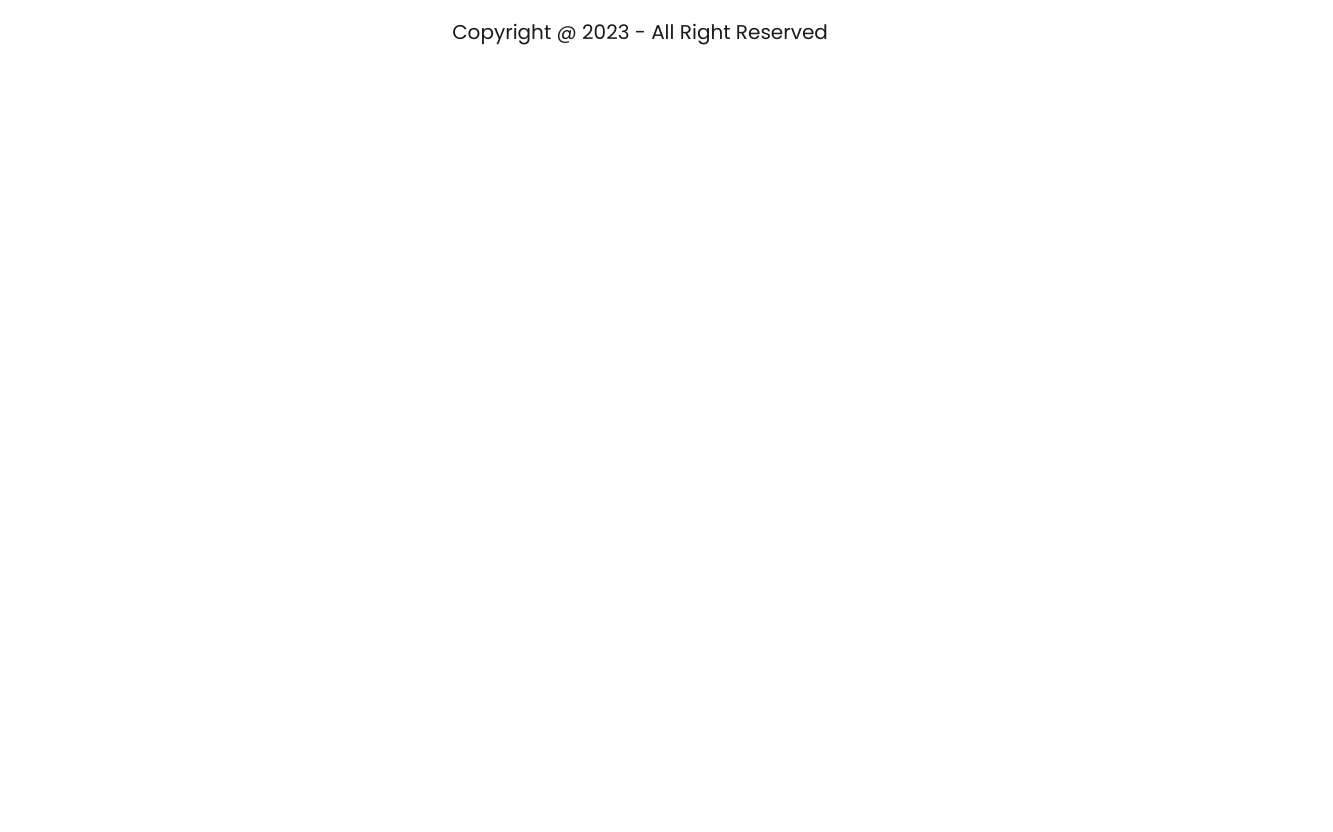
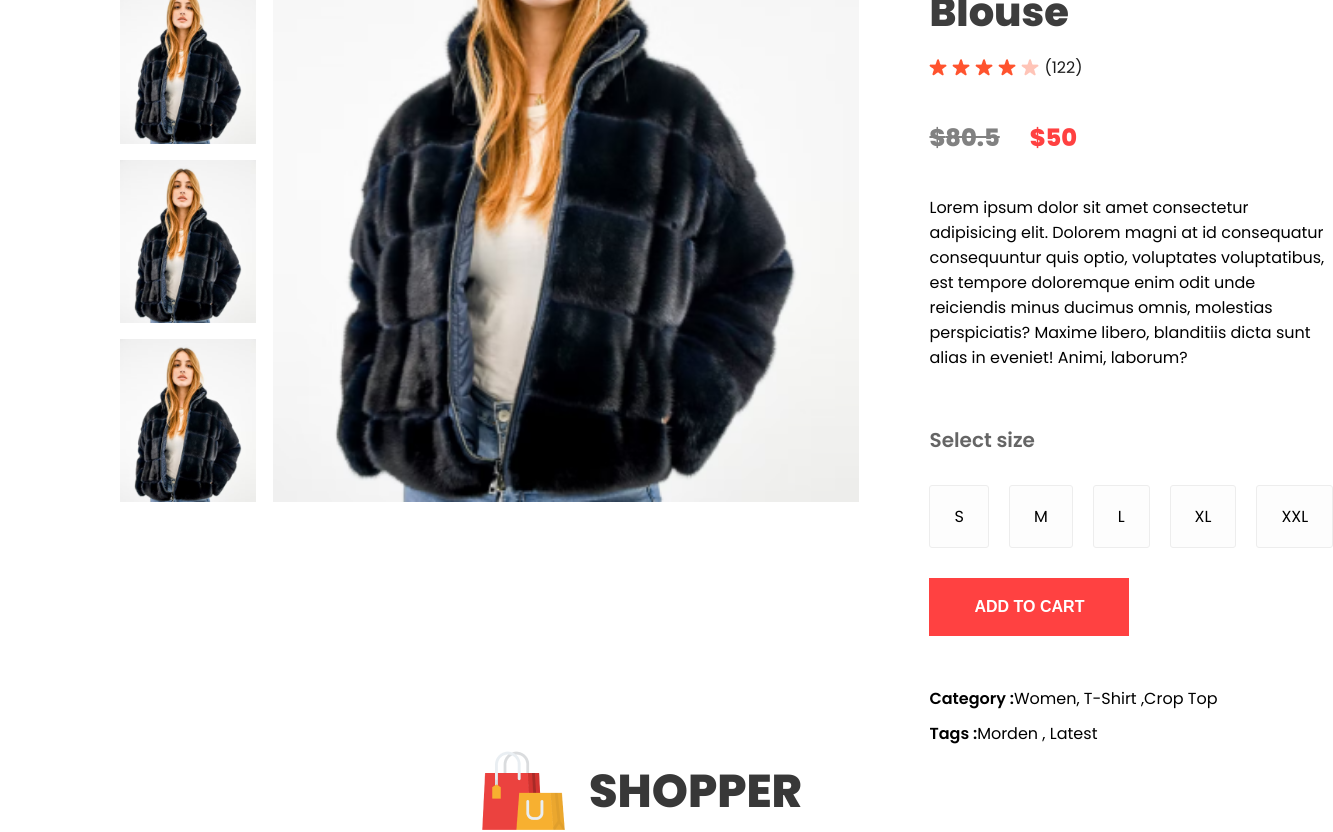
Before and after one commit to prantochandrodas/react-ecommerce-project, a React (Vite) app: page /product/1 in a window 1280 px wide. Shown: the part 440-1272 px from the top of the page, 1333 px wide, since content can reach past the window. Before the commit the page ends 800 px from the top, so only its background shows below. Built offline with nearby package versions, Linux system fonts and the light colour scheme.

Commit message:
add productDisplay

```diff
--- /dev/null
+++ b/src/Components/Breadcrum/Breadcrum.css
@@ -0,0 +1,10 @@
+.breadcrum{
+    display: flex;
+    align-items: center;
+    gap: 8px;
+    color: #5e5e5e;
+    font-size:16px;
+    font-weight: 600;
+    margin: 60px 120px;
+    text-transform: capitalize;
+}
--- /dev/null
+++ b/src/Components/Breadcrum/Breadcrum.jsx
@@ -0,0 +1,13 @@
+import React from 'react';
+import './Breadcrum.css'
+import arrow_icon from '../Assets/breadcrum_arrow.png'
+const Breadcrum = (props) => {
+    const {product}=props;
+    return (
+        <div className='breadcrum'>
+            HOME <img src={arrow_icon} alt="" /> SHOP <img src={arrow_icon} alt="" /> {product.category} <img src={arrow_icon} alt="" />{product.name}
+        </div>
+    );
+};
+
+export default Breadcrum;
--- a/src/Components/Item/Item.jsx
+++ b/src/Components/Item/Item.jsx
@@ -1,9 +1,10 @@
 import React from 'react';
 import './Item.css'
+import { Link } from 'react-router-dom';
 const Item = (props) => {
     return (
         <div className='item'>
-            <img src={props.image} alt="" />
+           <Link to={`/product/${props.id}`}> <img src={props.image} alt="" /></Link>
             <p>{props.name}</p>
             <div className="item-prices">
                 <div className="item-price-new">
--- /dev/null
+++ b/src/Components/ProductDisplay/ProductDisplay.css
@@ -0,0 +1,101 @@
+.productdisplay {
+    display: flex;
+    margin: 0px 120px;
+
+}
+
+.productdisplay-left {
+    display: flex;
+    gap: 17px;
+}
+
+.productdisplay-img-list {
+    display: flex;
+    flex-direction: column;
+    gap: 16px;
+}
+
+.productdisplay-img-list img {
+    height: 163px;
+}
+
+.productdisplay-main-img {
+    width: 586px;
+    height: 700px;
+}
+
+.productdisplay-right {
+    margin: 0px 70px;
+    display: flex;
+    flex-direction: column;
+}
+
+.productdisplay-right h1 {
+    color: #3d3d3d;
+    font-size: 40px;
+    font-weight: 700;
+}
+
+.productdisplay-right-stars {
+    display: flex;
+    align-items: center;
+    margin-top: 13px;
+    gap: 5px;
+    color: #1c1c1c;
+    font-size: 16px;
+
+}
+
+.productdisplay-right-prices {
+    display: flex;
+    margin: 40px 0px;
+    gap: 30px;
+    font-size: 24px;
+    font-weight: 700;
+}
+
+.productdisplay-right-price-old {
+    color: #818181;
+    text-decoration: line-through;
+}
+
+.productdisplay-right-price-new {
+    color: #ff4141;
+}
+
+.productdisplay-right-size h1 {
+    margin-top: 55px;
+    color: #656565;
+    font-size: 20px;
+    font-weight: 600;
+}
+.productdisplay-right-sizes{
+    display: flex;
+    margin: 30px 0px;
+    gap: 20px;
+}
+.productdisplay-right-sizes div{
+    padding:18px 24px;
+    background: #fdfdfd;
+    border: 1px solid #ededed;
+    border-radius: 3px;
+    cursor: pointer;
+}
+.productdisplay-right button{
+    padding: 20px 40px;
+    width: 200px;
+    font-size: 16px;
+    font-weight: 600;
+    color: white;
+    background: #ff4141;
+    margin-bottom: 40px;
+    border: none;
+    outline: none;
+    cursor: pointer;
+}
+.productdisplay-right-category{
+    margin-top: 10px;
+}
+.productdisplay-right-category span{
+    font-weight: 600;
+}
--- /dev/null
+++ b/src/Components/ProductDisplay/ProductDisplay.jsx
@@ -0,0 +1,59 @@
+import React from 'react';
+import './ProductDisplay.css'
+import star_icon from '../Assets/star_icon.png'
+import star_dull_icon from '../Assets/star_dull_icon.png'
+const ProductDisplay = (props) => {
+    const { product } = props;
+    return (
+        <div className='productdisplay'>
+            <div className="productdisplay-left">
+                <div className="productdisplay-img-list">
+                    <img src={product.image} alt="" />
+                    <img src={product.image} alt="" />
+                    <img src={product.image} alt="" />
+                    <img src={product.image} alt="" />
+                </div>
+                <div className="productdisplay-img">
+                    <img className='productdisplay-main-img' src={product.image} alt="" />
+                </div>
+            </div>
+            <div className="productdisplay-right">
+                <h1>{product.name}</h1>
+                <div className="productdisplay-right-stars">
+                    <img src={star_icon} alt="" />
+                    <img src={star_icon} alt="" />
+                    <img src={star_icon} alt="" />
+                    <img src={star_icon} alt="" />
+                    <img src={star_dull_icon} alt="" />
+                    <p>(122)</p>
+                </div>
+                <div className="productdisplay-right-prices">
+                    <div className="productdisplay-right-price-old">
+                        ${product.old_price}
+                    </div>
+                    <div className='productdisplay-right-price-new'>
+                        ${product.new_price}
+                    </div>
+                </div>
+                <div className="productdisplay-right-description">
+                    Lorem ipsum dolor sit amet consectetur adipisicing elit. Dolorem magni at id consequatur consequuntur quis optio, voluptates voluptatibus, est tempore doloremque enim odit unde reiciendis minus ducimus omnis, molestias perspiciatis? Maxime libero, blanditiis dicta sunt alias in eveniet! Animi, laborum?
+                </div>
+                <div className="productdisplay-right-size">
+                    <h1>Select size</h1>
+                    <div className="productdisplay-right-sizes">
+                        <div>S</div>
+                        <div>M</div>
+                        <div>L</div>
+                        <div>XL</div>
+                        <div>XXL</div>
+                    </div>
+                </div>
+                <button>ADD TO CART</button>
+                    <p className='productdisplay-right-category'><span>Category :</span>Women, T-Shirt ,Crop Top </p>
+                    <p className='productdisplay-right-category'><span>Tags :</span>Morden , Latest</p>
+            </div>
+        </div>
+    );
+};
+
+export default ProductDisplay;
--- a/src/Pages/Product.jsx
+++ b/src/Pages/Product.jsx
@@ -1,9 +1,17 @@
-import React from 'react';
+import React, { useContext } from 'react';
+import { ShopContext } from '../Components/Context/ShopContext';
+import { useParams } from 'react-router-dom';
+import Breadcrum from '../Components/Breadcrum/Breadcrum';
+import ProductDisplay from '../Components/ProductDisplay/ProductDisplay';
 
 const Product = () => {
-    return (
+    const {all_product}=useContext(ShopContext)
+    const {productId}=useParams();
+    const product= all_product.find((e)=>e.id===Number(productId))
+        return (
         <div>
-
+            <Breadcrum product={product} />
+            <ProductDisplay product={product}/>
         </div>
     );
 };
```
Also changed, not shown: src/Pages/LoginSignup.jsx (+4 -4 lines).
